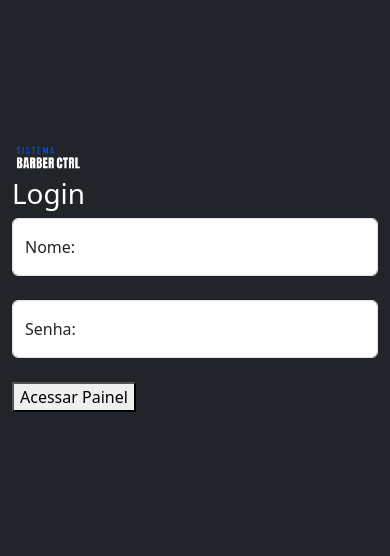
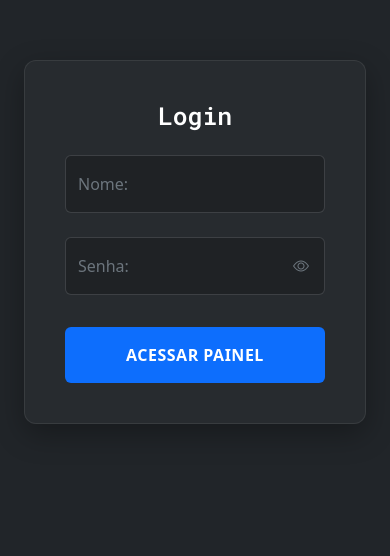
Before and after one commit to LCLms0/projeto-pw, a PHP site: page /auth/login.php in a window 390 px wide. Shown: the part 288-844 px from the top of the page. Run offline with PHP 8.4, Linux system fonts and the light colour scheme.

Commit message:
Fazendo coisas

```diff
--- a/auth/login.php
+++ b/auth/login.php
@@ -40,11 +40,14 @@ if ($_SERVER["REQUEST_METHOD"] == "POST") {
 <head>
     <meta charset="UTF-8">
     <meta name="viewport" content="width=device-width, initial-scale=1.0">
-    <title>Login | CTRL Barber </title>
+    <title>Login | Control Barber </title>
     <link href="https://cdn.jsdelivr.net/npm/bootstrap@5.3.3/dist/css/bootstrap.min.css" rel="stylesheet">
     <link rel="stylesheet" href="https://cdnjs.cloudflare.com/ajax/libs/animate.css/4.1.1/animate.min.css">
     <link rel="stylesheet" href="https://cdn.jsdelivr.net/npm/bootstrap-icons@1.11.3/font/bootstrap-icons.min.css">
     <link rel="stylesheet" href="../public/css/style.css">
+    <link rel="preconnect" href="https://fonts.googleapis.com">
+    <link rel="preconnect" href="https://fonts.gstatic.com" crossorigin>
+    <link href="https://fonts.googleapis.com/css2?family=Roboto+Mono:ital,wght@0,100..700;1,100..700&display=swap" rel="stylesheet">
 
 </head>
     <body>
@@ -54,28 +57,61 @@ if ($_SERVER["REQUEST_METHOD"] == "POST") {
             <div class="col-12 col-md-7 border-end border-primary fundo-esquerdo-imagem">
             </div>
 
-            <div class="col-12 col-md-5 d-flex flex-column justify-content-center bg-dark">
-                <img src="../public/css/imgs/logo.png" class="w-25 mt-20" alt="logo">
-                <div>
-                    <h1 class="text-white">Login</h1>
+            <div class="col-12 col-md-5 d-flex flex-column justify-content-center align-items-center bg-dark p-4">
+
+
+                <div class="caixa-login w-100" style="max-width: 400px;">
+                    <h1 class="text-white text-center fs-2 mb-4 roboto-mono">Login</h1>
+
                     <form action="login.php" method="POST">
+
+                        <?php if (!empty($erro)) { ?>
+                        <div class="alert alert-danger-custom d-flex align-items-center mb-4" role="alert">
+                            <i class="bi bi-exclamation-triangle-fill me-2"></i>
+                            <div>
+                        <?php echo htmlspecialchars($erro); ?>
+                            </div>
+                        </div>
+                        <?php } ?>
 
                         <div class="form-floating mb-4">
                             <input type="text" class="form-control" id="username" name="username" placeholder="Nome" required>
                             <label for="username">Nome:</label>
                         </div>
 
-                        <div class="form-floating mb-4">
-                            <input type="password" class="form-control" id="password" name="password" placeholder="Senha" required>
+                        <div class="form-floating mb-4 position-relative">
+                            <input type="password" class="form-control pe-5" id="password" name="password" placeholder="Senha" required>
                             <label for="password">Senha:</label>
+                            <span class="position-absolute end-0 top-50 translate-middle-y me-3 text-secondary" style="cursor: pointer; z-index: 10;" id="togglePassword">
+                                <i class="bi bi-eye" id="iconeOlho"></i>
+                            </span>
                         </div>
 
-                        <button type="submit" name="enter">Acessar Painel</button>
+                        <button type="submit" name="enter" class="btn-login text-uppercase w-100 py-3 mt-2">
+                            Acessar Painel
+                        </button>
                     </form>
+
                 </div>
             </div>
 
         </div>
     </div>
+
+    <script>
+        const togglePassword = document.querySelector('#togglePassword');
+        const password = document.querySelector('#password');
+        const iconeOlho = document.querySelector('#iconeOlho');
+
+        togglePassword.addEventListener('click', function () {
+            // Modifica o tipo do input entre password e text
+            const type = password.getAttribute('type') === 'password' ? 'text' : 'password';
+            password.setAttribute('type', type);
+
+            // Alterna o desenho do ícone do olho
+            iconeOlho.classList.toggle('bi-eye');
+            iconeOlho.classList.toggle('bi-eye-slash');
+        });
+    </script>
 </body>
 </html>
--- a/public/css/style.css
+++ b/public/css/style.css
@@ -1,10 +1,92 @@
 .fundo-esquerdo-imagem {
     /* O primeiro valor aplica o filtro azul transparente (rgba). O segundo carrega a sua imagem. */
     background: linear-gradient(rgba(0, 82, 255, 0.45), rgba(0, 30, 120, 0.6)), url('../css/imgs/fundo.png') no-repeat center center;
-
-    /* 'contain' garante que a imagem mude de tamanho mas apareça INTEIRA, sem cortar nada */
-    background-size: contain;
-
+    background-size: cover;
     /* Garante uma cor escura de fundo caso a imagem não ocupe a tela toda */
     background-color: #06090e;
 }
+
+
+.caixa-login {
+    background-color: rgba(255, 255, 255, 0.03);
+    border: 1px solid rgba(255, 255, 255, 0.08);
+    padding: 2.5rem;
+    border-radius: 12px;
+    box-shadow: 0 10px 30px rgba(0, 0, 0, 0.3);
+}
+
+.caixa-login .form-control {
+    background-color: rgba(0, 0, 0, 0.2);
+    border: 1px solid rgba(255, 255, 255, 0.1);
+    color: #fff;
+}
+
+.caixa-login .form-control:focus {
+    background-color: rgba(0, 0, 0, 0.4);
+    border-color: #0d6efd;
+    box-shadow: 0 0 10px rgba(13, 110, 253, 0.2);
+    color: #fff;
+}
+
+
+.caixa-login .form-floating > label {
+    color: rgba(255, 255, 255, 0.6);
+}
+
+.caixa-login .form-floating > .form-control:focus ~ label,
+.caixa-login .form-floating > .form-control:not(:placeholder-shown) ~ label {
+    color: #0d6efd;
+}
+
+.btn-login {
+    background-color: #0d6efd;
+    border: none;
+    color: white;
+    font-weight: 600;
+    border-radius: 6px;
+    letter-spacing: 0.5px;
+    transition: all 0.2s ease;
+}
+
+.btn-login:hover {
+    background-color: #0b5ed7;
+    transform: translateY(-1px);
+    box-shadow: 0 5px 15px rgba(13, 110, 253, 0.3);
+}
+
+.caixa-login .form-floating > .form-control:focus ~ label,
+.caixa-login .form-floating > .form-control:not(:placeholder-shown) ~ label,
+.caixa-login .form-floating > .form-control-plaintext ~ label {
+    background-color: transparent !important;
+    color: #8a8d93 !important;
+}
+
+.caixa-login .form-floating > label {
+    color: #6c757d !important;
+}
+.caixa-login .form-floating > label::after {
+    background-color: transparent !important;
+    border: none !important;
+}
+
+
+.logo-esquerda {
+    filter: drop-shadow(0px 10px 20px rgba(0, 0, 0, 0.6));
+}
+
+.alert-danger-custom {
+    background-color: rgba(220, 53, 69, 0.1) !important;
+    border: 1px solid rgba(220, 53, 69, 0.4) !important;
+    color: #ea868f !important;
+    font-size: 0.9rem;
+    border-radius: 6px;
+    padding: 0.75rem 1rem;
+    width: 100%;
+}
+
+.roboto-mono {
+  font-family: "Roboto Mono", monospace;
+  font-optical-sizing: auto;
+  font-weight: 600;
+  font-style: normal;
+}
```
Also changed, not shown: 1 other file.
